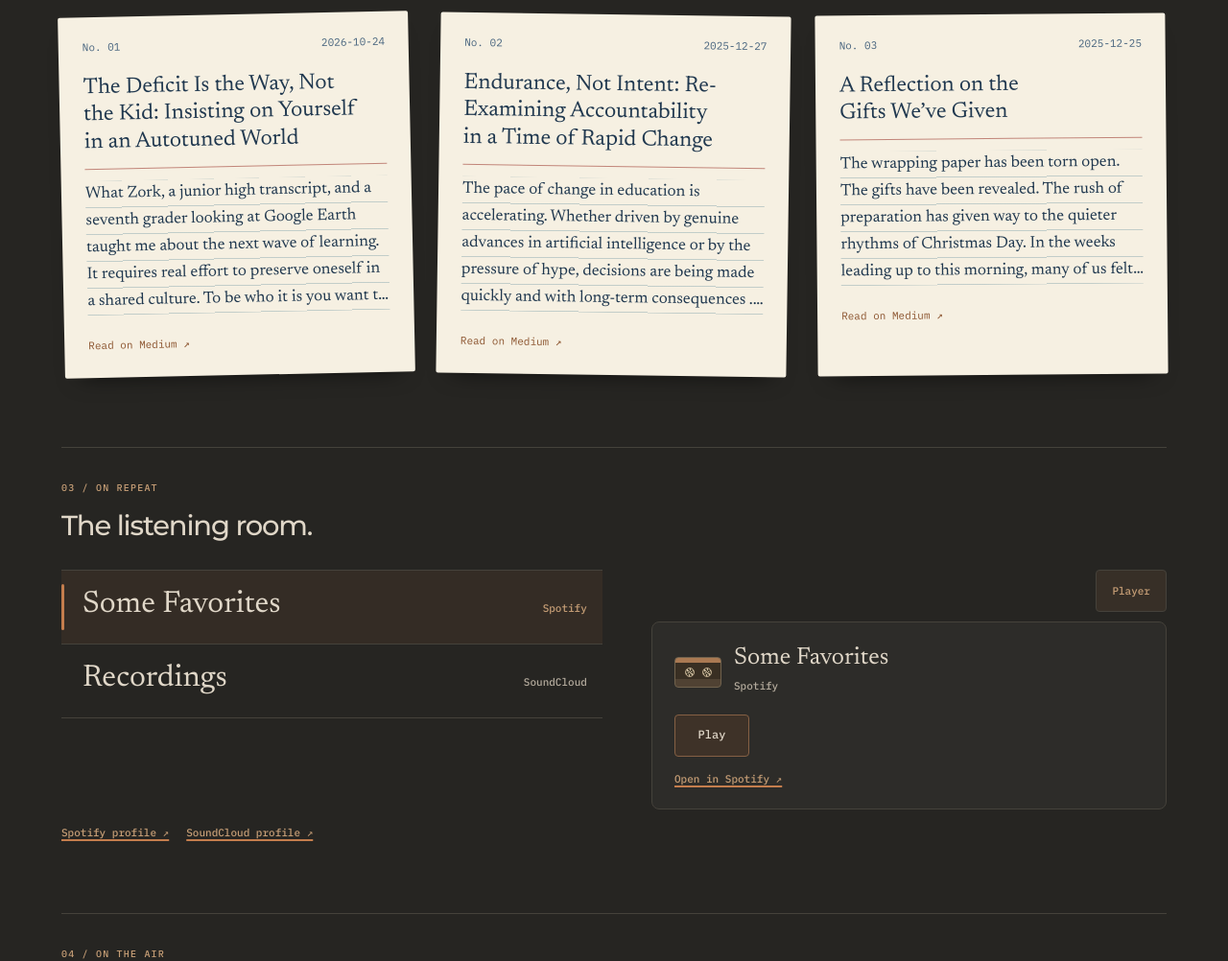
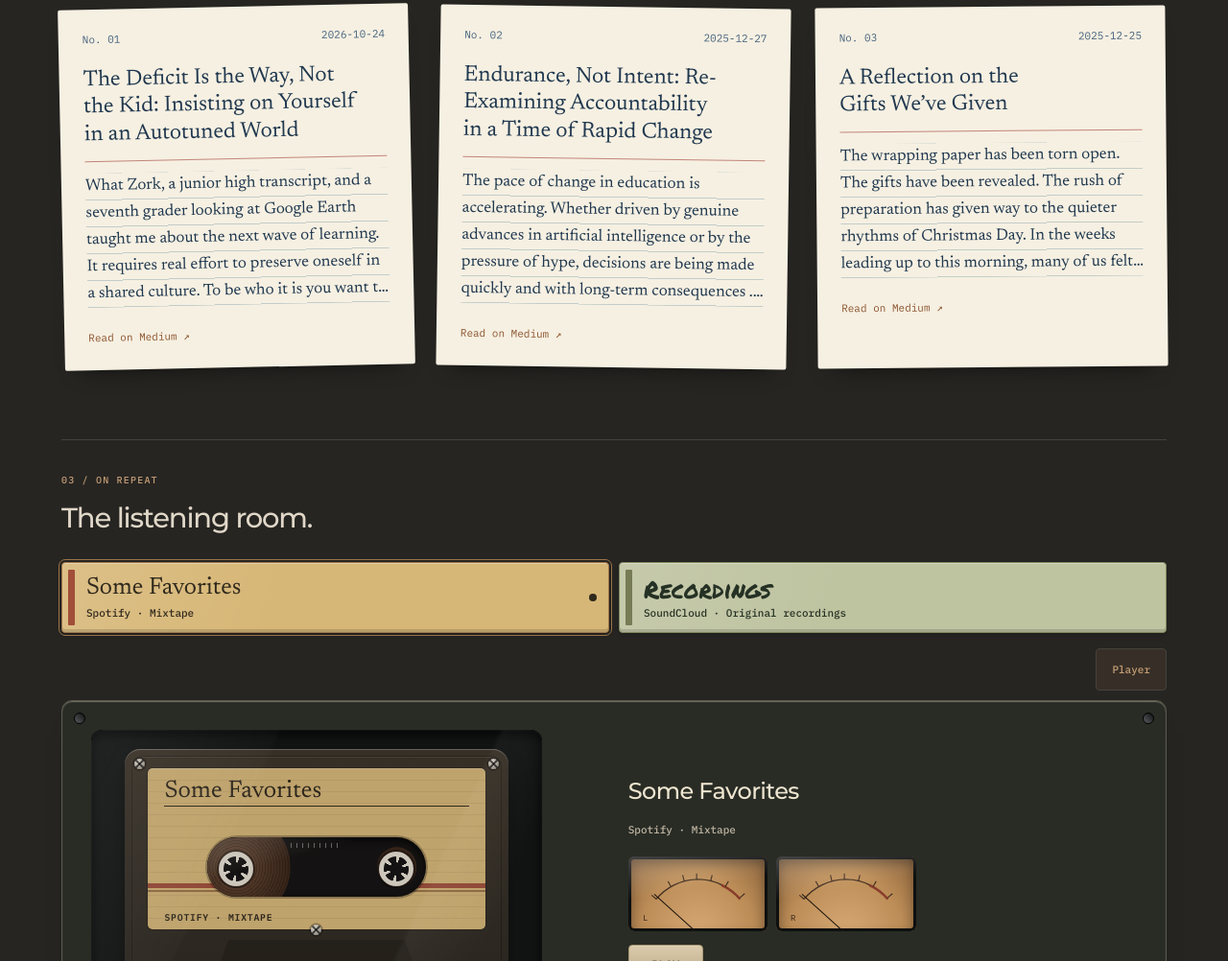
Before and after one commit to inquiredu/inquiredu.github.io, a plain HTML site: page index.html in a window 1280 px wide. Shown: the part 1798-2800 px from the top of the page at 96% size. Drawn offline with Linux system fonts and the light colour scheme.

Commit message:
Restore tactile cassette designs by source and keep photographs inline

```diff
--- a/assets/collection.js
+++ b/assets/collection.js
@@ -1,4 +1,4 @@
-import {mountTapeDeck} from './tape-deck.mjs?v=20261115.16';
+import {mountTapeDeck} from './tape-deck.mjs?v=20261115.18';
 import {musicSource,publicSources} from './creative-sources.mjs?v=20261115.14';
 import {mountTubeTV} from './tube-tv.mjs?v=20261115.16';
 import {mergeVideos} from './youtube-source.mjs?v=20261115.14';
--- a/assets/listening-room.css
+++ b/assets/listening-room.css
@@ -1,70 +1,115 @@
 .listening-room {
   display: grid;
-  grid-template-columns: minmax(0, 1.05fr) minmax(0, 1fr);
-  align-items: start;
-  gap: clamp(18px, 4vw, 52px);
+  gap: 16px;
 }
 
 .listening-library {
+  display: grid;
+  grid-template-columns: repeat(auto-fit, minmax(min(100%, 230px), 1fr));
+  gap: 10px;
   min-width: 0;
   margin: 0;
   padding: 0;
-  border-block-start: 1px solid var(--line);
   list-style: none;
 }
 
-.listening-library li {
-  border-block-end: 1px solid var(--line);
+[data-tape-style="mix"] {
+  --tape-paper: #d7b777;
+  --tape-ink: #30291d;
+  --tape-edge: #9c7449;
+  --tape-stripe: #a14f39;
+  --tape-shell: #3c3428;
+  --tape-face: #2d2820;
+  --tape-title-font: var(--font-serif);
+}
+
+[data-tape-style="diy"] {
+  --tape-paper: #bec3a0;
+  --tape-ink: #253124;
+  --tape-edge: #7d885d;
+  --tape-stripe: #777c56;
+  --tape-shell: #363e34;
+  --tape-face: #272e26;
+  --tape-title-font: "Permanent Marker", "Marker Felt", "Segoe Print", cursive;
+}
+
+[data-tape-style="album"] {
+  --tape-paper: #344b49;
+  --tape-ink: #f3ebd7;
+  --tape-edge: #81968b;
+  --tape-stripe: #b8ae81;
+  --tape-shell: #3b4240;
+  --tape-face: #2a312e;
+  --tape-title-font: var(--font-sans);
 }
 
 .listening-choice {
   position: relative;
-  display: flex;
-  align-items: baseline;
-  justify-content: space-between;
-  gap: 6px 18px;
+  display: grid;
+  align-content: center;
+  gap: 3px;
   width: 100%;
-  min-height: 76px;
-  padding: 16px 16px 16px 22px;
-  border: 0;
-  background: transparent;
-  color: var(--fg-1);
+  height: 100%;
+  min-height: 74px;
+  padding: 11px 34px 10px 25px;
+  border: 1px solid var(--tape-edge);
+  border-radius: 4px;
+  background: linear-gradient(105deg, rgb(255 255 255 / 12%), transparent 40%), var(--tape-paper);
+  color: var(--tape-ink);
+  box-shadow: inset 0 1px rgb(255 255 255 / 32%), inset 0 -3px rgb(0 0 0 / 14%), 0 3px 5px rgb(0 0 0 / 14%);
   text-align: start;
   cursor: pointer;
 }
 
 .listening-choice strong {
   overflow-wrap: anywhere;
-  font: 400 clamp(21px, 3vw, 32px)/1.2 var(--font-serif);
+  font: 400 clamp(19px, 2.3vw, 25px)/1.15 var(--tape-title-font);
+}
+
+.listening-choice[data-tape-style="album"] strong {
+  font-size: clamp(16px, 2vw, 21px);
+  font-weight: 600;
 }
 
 .listening-choice-provider,
 .listening-provider {
-  color: var(--fg-2);
   font: 500 11px/1.4 var(--font-mono);
-}
-
-.listening-choice:hover,
-.listening-choice[aria-pressed="true"] {
-  background: color-mix(in srgb, var(--sun) 9%, transparent);
 }
 
 .listening-choice::before {
   position: absolute;
-  inset-block: 14px;
-  inset-inline-start: 0;
-  width: 3px;
-  border-radius: 2px;
-  background: transparent;
+  inset-block: 7px;
+  inset-inline-start: 6px;
+  width: 7px;
+  border-radius: 1px;
+  background: var(--tape-stripe);
   content: "";
 }
 
-.listening-choice[aria-pressed="true"]::before {
-  background: var(--sun);
+.listening-choice[aria-pressed="true"] {
+  outline: 1px solid var(--tape-edge);
+  outline-offset: 2px;
 }
 
-.listening-choice[aria-pressed="true"] .listening-choice-provider {
-  color: var(--accent-text);
+.listening-choice[aria-pressed="true"]::after {
+  position: absolute;
+  inset-block-start: 50%;
+  inset-inline-end: 12px;
+  width: 8px;
+  height: 8px;
+  border-radius: 50%;
+  background: var(--tape-ink);
+  transform: translateY(-50%);
+  content: "";
+}
+
+.listening-choice:hover {
+  filter: brightness(1.07);
+}
+
+.listening-choice:focus-visible {
+  outline: 2px solid var(--fg-1);
+  outline-offset: 3px;
 }
 
 .listening-dock {
@@ -85,18 +130,36 @@
 }
 
 .listening-player {
+  position: relative;
   display: grid;
   gap: 15px;
   min-width: 0;
-  padding: clamp(14px, 2.5vw, 23px);
-  border: 1px solid var(--line);
-  border-radius: 8px;
-  background: color-mix(in srgb, var(--fg-1) 4%, var(--bg));
+  padding: clamp(20px, 3vw, 30px);
+  border: 1px solid #5c594b;
+  border-radius: 11px;
+  background: #292c25;
+  box-shadow: inset 0 1px 1px #757367, 0 14px 25px -20px var(--desk-shadow);
+}
+
+.focus-view:not(:modal) .listening-player {
+  --bg: #272a23;
+  --fg-1: #eee5d0;
+  --fg-2: #bfb5a3;
+  --accent-text: #e4b686;
+  --line: #585748;
 }
 
 .listening-interface {
   display: grid;
-  gap: inherit;
+  grid-template-columns: minmax(0, .98fr) minmax(0, 1fr);
+  align-items: center;
+  gap: clamp(16px, 4vw, 40px);
+  min-width: 0;
+}
+
+.listening-panel {
+  display: grid;
+  gap: 14px;
   min-width: 0;
 }
 
@@ -107,33 +170,107 @@
   min-width: 0;
 }
 
-.listening-cassette {
-  position: relative;
-  display: flex;
-  flex: 0 0 49px;
-  align-items: center;
-  justify-content: center;
-  gap: 8px;
-  height: 32px;
-  border: 1px solid #71624d;
-  border-radius: 4px;
-  background: linear-gradient(#aa7952 0 18%, #392f23 18% 74%, #504233 74%);
+.listening-interface .listening-well {
+  width: 100%;
+  max-width: 470px;
+  margin: 0;
+  aspect-ratio: 1.6;
 }
 
-.listening-cassette i {
-  width: 10px;
-  height: 10px;
-  border: 1px solid #bca98b;
-  border-radius: 50%;
-  background: repeating-conic-gradient(#cdbb9f 0deg 16deg, #514836 16deg 60deg);
+.listening-tape {
+  width: 85%;
+  background: linear-gradient(var(--tape-shell), var(--tape-face));
 }
 
-.listening-player.is-playing .listening-cassette i {
-  animation: listening-reel 2.4s linear infinite;
+.listening-tape .tape-label {
+  height: 66%;
+  background: var(--tape-paper);
+  color: var(--tape-ink);
 }
 
-@keyframes listening-reel {
-  to { transform: rotate(360deg); }
+.listening-tape[data-tape-style="mix"] .tape-label {
+  background: repeating-linear-gradient(0deg, transparent 0 11px, #372a1914 11px 12px), var(--tape-paper);
+}
+
+.listening-tape[data-tape-style="album"] .tape-label {
+  box-shadow: inset 0 0 0 1px var(--tape-edge), inset 0 0 0 4px var(--tape-paper);
+}
+
+.listening-tape .tape-label-top {
+  display: block;
+  inset-inline: 5%;
+  top: 7%;
+}
+
+.listening-tape .tape-title {
+  display: -webkit-box;
+  -webkit-box-orient: vertical;
+  -webkit-line-clamp: 2;
+  padding-bottom: 2px;
+  overflow-wrap: anywhere;
+  white-space: normal;
+  font: 400 6.35cqw/1 var(--tape-title-font);
+}
+
+.listening-tape[data-tape-style="album"] .tape-title {
+  font-size: 5.7cqw;
+  font-weight: 600;
+}
+
+.listening-tape .tape-window {
+  top: 43%;
+  height: 37%;
+}
+
+.listening-tape .tape-stripes {
+  bottom: 23%;
+  gap: 2px;
+}
+
+.listening-tape .tape-stripes i {
+  height: 1.1cqw;
+  background: var(--tape-stripe);
+}
+
+.listening-tape .tape-stripes i + i {
+  height: .7cqw;
+  background: var(--tape-edge);
+}
+
+.listening-tape .tape-label-bottom {
+  inset-inline: 5%;
+  bottom: 4%;
+  font-size: 2.45cqw;
+}
+
+.listening-tape .tape-provider {
+  min-width: 0;
+  overflow: hidden;
+  text-overflow: ellipsis;
+  white-space: nowrap;
+}
+
+.listening-tape[data-tape-style="diy"] .tape-label-bottom {
+  font: 400 2.95cqw/1 var(--tape-title-font);
+  letter-spacing: 0;
+  text-transform: none;
+}
+
+.listening-player.is-playing .listening-tape .tape-hub {
+  animation-play-state: running;
+}
+
+.listening-panel .listening-meters {
+  max-width: 300px;
+  gap: 9px;
+}
+
+.listening-meters .vu-meter {
+  background: radial-gradient(ellipse at 50% 115%, #d9ab77, #bc8d57 58%, #886039);
+}
+
+.listening-player.is-playing .listening-meters .vu-needle {
+  transform: rotate(-16deg);
 }
 
 .listening-title {
@@ -145,6 +282,10 @@
 
 .listening-metadata {
   min-width: 0;
+}
+
+.listening-provider {
+  color: var(--fg-2);
 }
 
 .listening-transport {
@@ -179,6 +320,24 @@
   min-width: 78px;
   border-color: color-mix(in srgb, var(--sun) 50%, var(--line));
   background: color-mix(in srgb, var(--sun) 15%, var(--bg));
+}
+
+.focus-view:not(:modal) .listening-transport button {
+  border-color: #77715c;
+  background: linear-gradient(#4c4b3e, #33352b);
+  box-shadow: 0 3px #1a1b16, inset 0 1px #ffffff20;
+  text-transform: uppercase;
+}
+
+.focus-view:not(:modal) .listening-transport .listening-play {
+  border-color: #a99874;
+  background: linear-gradient(#dacbad, #b7a17d);
+  color: #30291f;
+}
+
+.focus-view:not(:modal) .listening-transport button:active {
+  transform: translateY(2px);
+  box-shadow: 0 1px #1a1b16;
 }
 
 .listening-progress {
@@ -251,6 +410,20 @@
   padding: 0;
   border: 0;
   background: transparent;
+  box-shadow: none;
+}
+
+.focus-view[data-focus-kind="music"]:modal .listening-interface {
+  grid-template-columns: minmax(0, min(34%, 224px)) minmax(0, 1fr);
+  gap: clamp(12px, 3vw, 24px);
+}
+
+.focus-view[data-focus-kind="music"]:modal .listening-panel {
+  gap: 8px;
+}
+
+.focus-view[data-focus-kind="music"]:modal :is(.deck-screw, .listening-meters) {
+  display: none;
 }
 
 .music-visualizer {
@@ -351,22 +524,23 @@
 }
 
 @media (max-width: 660px) {
-  .listening-room {
+  .focus-view:not(:modal) .listening-interface {
     grid-template-columns: minmax(0, 1fr);
+    justify-items: center;
   }
+
+  .focus-view:not(:modal) .listening-panel {
+    width: 100%;
+    gap: 10px;
+  }
+
   .listening-choice {
     min-height: 64px;
   }
 }
 
-@media (max-width: 385px) {
-  .listening-choice {
-    flex-direction: column;
+@media (prefers-reduced-motion: reduce) {
+  .listening-player.is-playing .listening-meters .vu-needle {
+    transition: none;
   }
 }
-
-@media (prefers-reduced-motion: reduce) {
-  .listening-player.is-playing .listening-cassette i {
-    animation: none;
-  }
-}
--- a/assets/tape-deck.mjs
+++ b/assets/tape-deck.mjs
@@ -163,14 +163,34 @@ function clock(ms) {
   return Math.floor(seconds / 60) + ':' + String(seconds % 60).padStart(2, '0');
 }
 
+export function tapeAppearance(source, ownerProfile) {
+  if (source?.provider === 'Spotify' && source.kind === 'album') return 'album';
+  if (source?.provider === 'SoundCloud' && ownerProfile?.provider === 'SoundCloud') {
+    const username = source.url.split('/')[3].toLowerCase();
+    const owner = ownerProfile.url.split('/')[3].toLowerCase();
+    if (username === owner) return 'diy';
+  }
+  return 'mix';
+}
+
 export function mountTapeDeck(container, items, sources = {}) {
   mounts.get(container)?.();
   container.replaceChildren();
   if (!items.length) return;
 
-  const entries = items.map(item => ({item, source: musicSource(item.url)}));
+  const ownerProfile = musicSource(sources.soundcloud);
+  const entries = items.map(item => {
+    const source = musicSource(item.url);
+    const appearance = tapeAppearance(source, ownerProfile);
+    let providerLabel = source?.provider || 'Track list';
+    if (appearance === 'diy') providerLabel += ' · Original recordings';
+    if (appearance === 'album') providerLabel += ' · Album';
+    if (source?.provider === 'Spotify' && source.kind === 'playlist') providerLabel += ' · Mixtape';
+    return {item, source, appearance, providerLabel};
+  });
   const room = element('div', 'listening-room');
   const shelf = element('ul', 'listening-library');
+  shelf.setAttribute('role', 'list');
   shelf.setAttribute('aria-label', 'Listening selections');
   const dock = element('div', 'listening-dock');
   room.append(shelf, dock);
@@ -187,15 +207,37 @@ export function mountTapeDeck(container, items, sources = {}) {
   dock.prepend(actions);
 
   const playerBody = element('div', 'listening-player');
+  for (const corner of ['ds1', 'ds2', 'ds3', 'ds4']) {
+    const screw = element('i', 'deck-screw ' + corner);
+    screw.setAttribute('aria-hidden', 'true');
+    playerBody.append(screw);
+  }
+  const well = element('div', 'tape-well listening-well');
+  well.setAttribute('aria-hidden', 'true');
+  const tape = element('div', 'analog-tape listening-tape');
+  tape.innerHTML = `
+    <i class="tape-screw ts1"></i><i class="tape-screw ts2"></i>
+    <i class="tape-screw ts3"></i><i class="tape-screw ts4"></i><i class="tape-screw ts5"></i>
+    <div class="tape-label">
+      <div class="tape-label-top"><span class="tape-title"></span></div>
+      <div class="tape-stripes"><i></i><i></i></div>
+      <div class="tape-label-bottom"><span class="tape-provider"></span></div>
+      <div class="tape-window">
+        <i class="tape-pack pack-left"></i><i class="tape-pack pack-right"></i>
+        <i class="tape-hub hub-left"></i><i class="tape-hub hub-right"></i><i class="tape-ticks"></i>
+      </div>
+    </div>
+    <div class="tape-head"><i></i><i></i><i></i><i></i><i></i></div>`;
+  const tapeTitle = tape.querySelector('.tape-title');
+  const tapeProvider = tape.querySelector('.tape-provider');
+  well.append(tape, element('div', 'tape-door'));
+
   const readout = element('div', 'listening-readout');
-  const artwork = element('span', 'listening-cassette');
-  artwork.setAttribute('aria-hidden', 'true');
-  artwork.append(element('i'), element('i'));
   const metadata = element('div', 'listening-metadata');
   const title = element('h3', 'listening-title');
   const provider = element('span', 'listening-provider');
   metadata.append(title, provider);
-  readout.append(artwork, metadata);
+  readout.append(metadata);
 
   const transport = element('div', 'listening-transport');
   transport.setAttribute('role', 'group');
@@ -216,7 +258,19 @@ export function mountTapeDeck(container, items, sources = {}) {
   const details = element('div', 'listening-details');
 
   const playerInterface = element('div', 'listening-interface');
-  playerInterface.append(readout, transport, status);
+  const playerPanel = element('div', 'listening-panel');
+  const meters = element('div', 'vu-pair listening-meters');
+  meters.setAttribute('aria-hidden', 'true');
+  for (const side of ['L', 'R']) {
+    const meter = element('div', 'vu-meter');
+    meter.innerHTML = `<svg viewBox="0 0 180 96"><path d="M36 55 A70 70 0 0 1 144 55" fill="none" stroke="#412e20" stroke-width="1.6"/>
+      <path d="M120 37 A70 70 0 0 1 144 55" fill="none" stroke="#8a3e2c" stroke-width="3.2"/>
+      <path d="M36 55l-6-5m25-11l-4-7m21 0l-2-8m18 6v-8m18 10l2-8m17 15l4-7m15 21l6-5" fill="none" stroke="#412e20" stroke-width="1.4"/>
+      <text x="22" y="83" fill="#412e20" text-anchor="middle" font-family="monospace" font-size="11">${side}</text></svg><i class="vu-needle"></i>`;
+    meters.append(meter);
+  }
+  playerPanel.append(readout, meters, transport, status);
+  playerInterface.append(well, playerPanel);
   playerBody.append(playerInterface);
   focus.body.append(playerBody);
   const visualizer = mountMusicVisualizer(playerBody);
@@ -233,6 +287,8 @@ export function mountTapeDeck(container, items, sources = {}) {
   let playRequested = false;
   let state = {playing: false, buffering: false, position: 0, duration: 0};
   const lifecycle = new AbortController();
+  const reducedMotion = matchMedia('(prefers-reduced-motion: reduce)');
+  let insertion;
 
   function paint() {
     const source = entries[index].source;
@@ -251,6 +307,9 @@ export function mountTapeDeck(container, items, sources = {}) {
       if (time.textContent !== elapsed) time.textContent = elapsed;
     }
     const moving = state.playing && !state.buffering;
+    const played = state.duration ? Math.min(1, Math.max(0, state.position / state.duration)) : 0;
+    tape.style.setProperty('--pack-left', (23 + 39 * Math.sqrt(1 - played)) / 2.52 + '%');
+    tape.style.setProperty('--pack-right', (23 + 39 * Math.sqrt(played)) / 2.52 + '%');
     playerBody.classList.toggle('is-playing', moving);
     visualizer.setPlaying(moving);
   }
@@ -314,12 +373,24 @@ export function mountTapeDeck(container, items, sources = {}) {
 
   function choose(nextIndex) {
     if (index === nextIndex) return;
+    const alreadyLoaded = index >= 0;
     discardPlayer();
     index = nextIndex;
     state = {playing: false, buffering: false, position: 0, duration: 0};
-    const {item, source} = entries[index];
+    const {item, source, appearance, providerLabel} = entries[index];
     title.textContent = item.title;
-    provider.textContent = source?.provider || 'Track list';
+    provider.textContent = providerLabel;
+    tape.dataset.tapeStyle = appearance;
+    tapeTitle.textContent = item.title;
+    if (appearance === 'diy') tapeProvider.textContent = item.note?.trim().replace(/\s+/g, ' ') || item.date || 'Original recordings';
+    else tapeProvider.textContent = providerLabel;
+    insertion?.cancel();
+    if (alreadyLoaded && !reducedMotion.matches) {
+      insertion = tape.animate([
+        {transform: 'translateY(-14px)', opacity: 0.3},
+        {transform: 'translateY(0)', opacity: 1}
+      ], {duration: 250, easing: 'ease-out'});
+    }
     for (const [i, selection] of selections.entries()) {
       selection.setAttribute('aria-pressed', String(i === index));
     }
@@ -341,11 +412,12 @@ export function mountTapeDeck(container, items, sources = {}) {
     if (focus.isFocused()) ensurePlayer();
   }
 
-  const selections = entries.map(({item, source}, i) => {
+  const selections = entries.map(({item, appearance, providerLabel}, i) => {
     const row = element('li');
     const selection = button('', 'listening-choice');
+    selection.dataset.tapeStyle = appearance;
     const name = element('strong', '', item.title);
-    const label = element('span', 'listening-choice-provider', source?.provider || 'Track list');
+    const label = element('span', 'listening-choice-provider', providerLabel);
     selection.append(name, label);
     selection.addEventListener('click', () => choose(i));
     row.append(selection);
@@ -384,6 +456,7 @@ export function mountTapeDeck(container, items, sources = {}) {
     lifecycle.abort();
     focus.close();
     discardPlayer();
+    insertion?.cancel();
     visualizer.dispose();
     mounts.delete(container);
   });
--- a/assets/viewfinder.mjs
+++ b/assets/viewfinder.mjs
@@ -1,11 +1,6 @@
 import { metadataRows, paletteFromPixels } from './photo-notes.mjs?v=20261115.2';
-import { createFocusView } from './focus-view.mjs?v=20261115.16';
 const $ = id => document.getElementById(id);
 const wall=$('wall'), flip=$('viewfinderFlip'), canvas=$('kaleidoscopeCanvas'), toggle=$('kaleidoscopeToggle');
-const player=$('photoPlayer'), collection=$('photographs');
-const focus=createFocusView({container:collection,label:$('photoHeading').textContent,kind:'photos'});
-focus.body.append(player);
-collection.querySelector('.viewfinder-head').append(focus.button);
 const context=canvas.getContext('2d');
 const motion=matchMedia('(prefers-reduced-motion: reduce)');
 let image, slide={}, active=false, visible=true, request=0, lastTime=0, phase=0, pointer={x:0,y:0}, size={width:0,height:0};
@@ -88,7 +83,6 @@ wall.addEventListener('pointermove',event=>{
 });
 wall.addEventListener('pointerleave',()=>{pointer={x:0,y:0};draw();});
 window.addEventListener('viewfinder:photo',event=>update(event.detail));
-window.addEventListener('focusview:change',event=>{if(event.detail.kind==='photos'){resize();sync();}});
 document.addEventListener('visibilitychange',sync);
 motion.addEventListener('change',()=>{pointer={x:0,y:0};sync();});
 new MutationObserver(sync).observe(flip,{attributes:true,attributeFilter:['class']});
--- a/index.html
+++ b/index.html
@@ -13,7 +13,7 @@
 <link rel="icon" type="image/png" href="assets/favicon.png">
 <link rel="preconnect" href="https://fonts.googleapis.com">
 <link rel="preconnect" href="https://fonts.gstatic.com" crossorigin>
-<link rel="stylesheet" href="https://fonts.googleapis.com/css2?family=IBM+Plex+Mono:ital,wght@0,400;0,500;0,600;1,400&family=Montserrat:wght@500;600;700&family=Newsreader:ital,opsz,wght@0,6..72,400;1,6..72,400&display=swap">
+<link rel="stylesheet" href="https://fonts.googleapis.com/css2?family=IBM+Plex+Mono:ital,wght@0,400;0,500;0,600;1,400&family=Montserrat:wght@500;600;700&family=Permanent+Marker&family=Newsreader:ital,opsz,wght@0,6..72,400;1,6..72,400&display=swap">
 <script>
   /* Apply saved choices before first paint. No saved choice = the warm evening palette. */
   try {
@@ -420,8 +420,8 @@ noscript ul{font-family:var(--font-sans)}
 <link rel="stylesheet" href="assets/portfolio.css?v=20261115.2">
 <link rel="stylesheet" href="assets/analog.css?v=20261115.9">
 <link rel="stylesheet" href="assets/focus-view.css?v=20261115.16">
-<link rel="stylesheet" href="assets/photo-player.css?v=20261115.16">
-<link rel="stylesheet" href="assets/listening-room.css?v=20261115.16">
+<link rel="stylesheet" href="assets/photo-player.css?v=20261115.18">
+<link rel="stylesheet" href="assets/listening-room.css?v=20261115.18">
 <link rel="stylesheet" href="assets/tube-tv.css?v=20261115.17">
 </head>
 <body>
@@ -999,8 +999,8 @@ noscript ul{font-family:var(--font-sans)}
     .catch(function(){ /* no slides yet: the wall stays dark and put away */ });
 })();
 </script>
-<script type="module" src="assets/collection.js?v=20261115.16"></script>
-<script type="module" src="assets/viewfinder.mjs?v=20261115.16"></script>
+<script type="module" src="assets/collection.js?v=20261115.18"></script>
+<script type="module" src="assets/viewfinder.mjs?v=20261115.18"></script>
 <script type="module" src="assets/photo-atlas.mjs?v=20261115.10"></script>
 </body>
 </html>
```
Also changed, not shown: assets/photo-player.css (+0 -34 lines), 1 other file.
